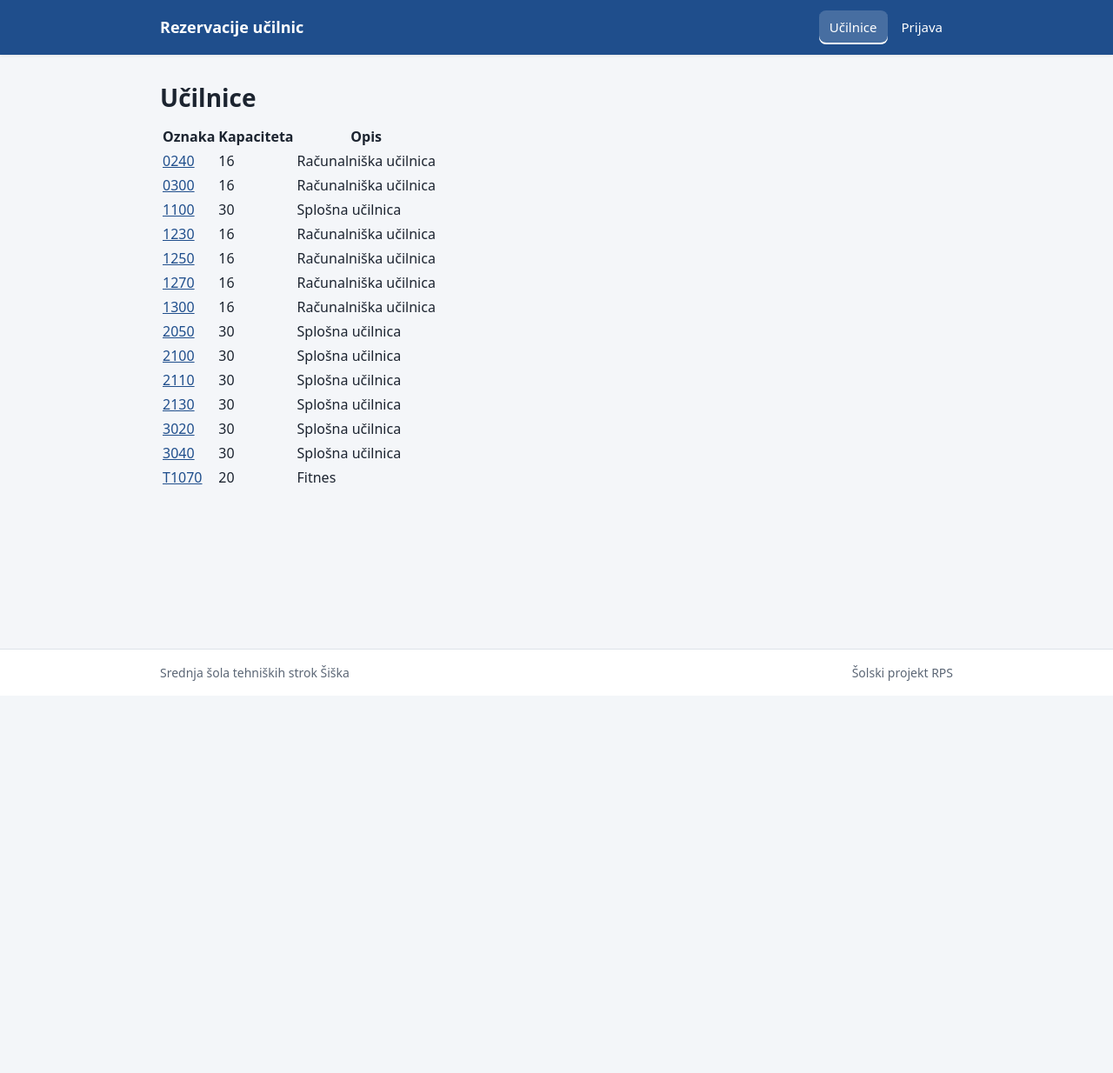
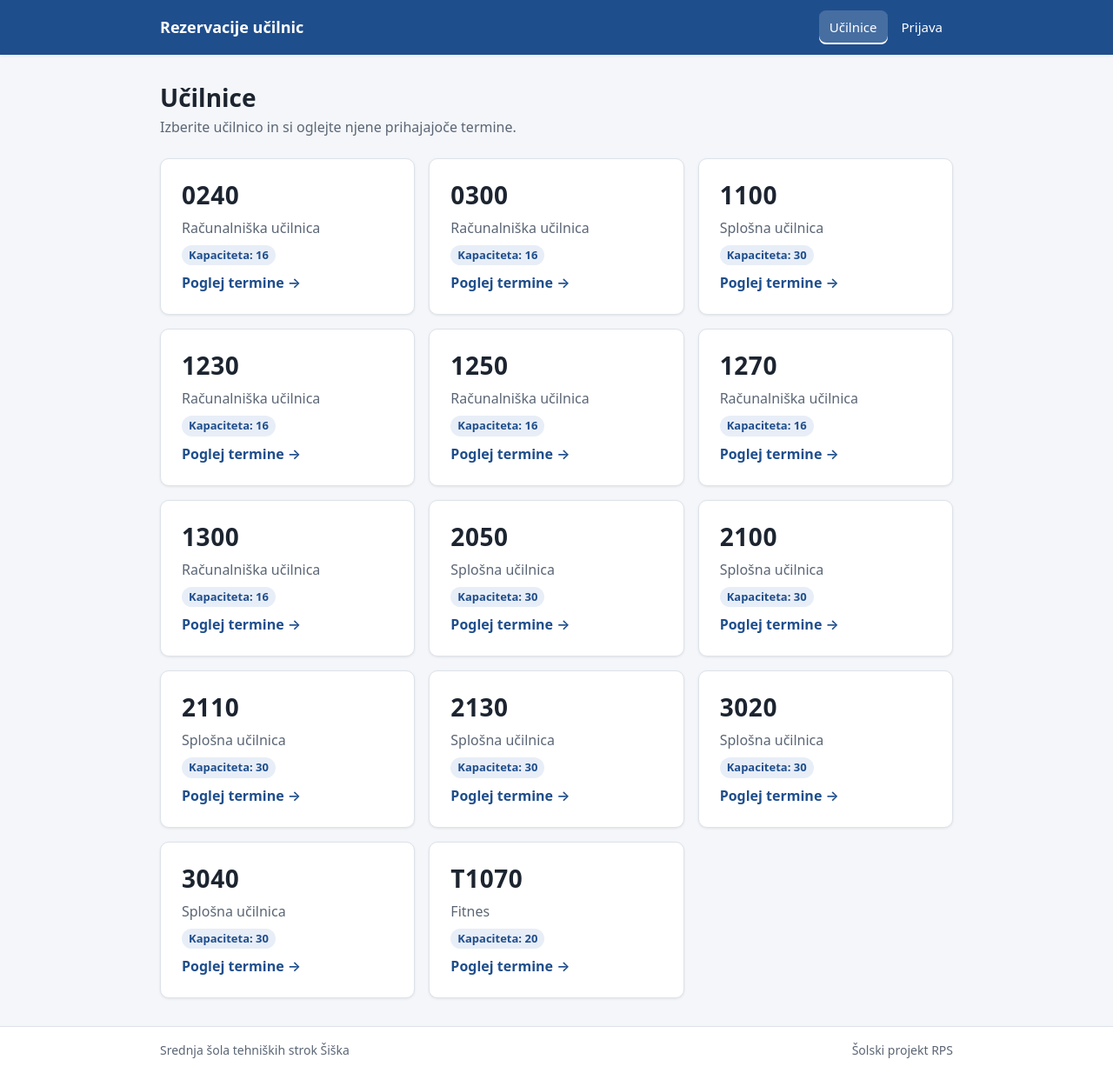
Before and after one commit to lukacibasek/rezervacija_ucilnic, a Django app: page / in a window 1280 px wide. Shown: the whole page at 87% size. Before the commit the page ends 783 px from the top, so only its background shows below. Run offline with Django 5.2, Linux system fonts and the light colour scheme; data comes from the database, SQL or seed files in the repository.

Commit message:
Seznam učilnic kot mreža kartic, nova glava strani učilnice
Co-Authored-By: Claude Opus 5.5 <noreply@anthropic.com>

```diff
--- a/rezervacije/templates/rezervacije/ucilnica_list.html
+++ b/rezervacije/templates/rezervacije/ucilnica_list.html
@@ -3,25 +3,30 @@
 {% block title %}Učilnice | Rezervacije učilnic{% endblock %}
 
 {% block content %}
-  <h1>Učilnice</h1>
+  <div class="page-header">
+    <div>
+      <h1>Učilnice</h1>
+      <p class="muted">Izberite učilnico in si oglejte njene prihajajoče termine.</p>
+    </div>
+  </div>
+
   {% if ucilnice %}
-    <div class="tabela">
-      <table>
-        <thead>
-          <tr><th>Oznaka</th><th>Kapaciteta</th><th>Opis</th></tr>
-        </thead>
-        <tbody>
-          {% for ucilnica in ucilnice %}
-            <tr>
-              <td><a href="{{ ucilnica.get_absolute_url }}">{{ ucilnica.oznaka }}</a></td>
-              <td>{{ ucilnica.kapaciteta }}</td>
-              <td>{{ ucilnica.opis|truncatechars:80 }}</td>
-            </tr>
-          {% endfor %}
-        </tbody>
-      </table>
+    <ul class="grid">
+      {% for ucilnica in ucilnice %}
+        <li>
+          <article class="room-card">
+            <h2 class="room-card__code">{{ ucilnica.oznaka }}</h2>
+            <p class="room-card__desc">{{ ucilnica.opis|default:"Brez opisa"|truncatechars:90 }}</p>
+            <span class="badge">Kapaciteta: {{ ucilnica.kapaciteta }}</span>
+            <a class="room-card__link" href="{{ ucilnica.get_absolute_url }}">Poglej termine<span class="visually-hidden"> učilnice {{ ucilnica.oznaka }}</span> &rarr;</a>
+          </article>
+        </li>
+      {% endfor %}
+    </ul>
+  {% else %}
+    <div class="card empty">
+      <h2>Ni učilnic</h2>
+      <p>Trenutno ni na voljo nobene učilnice. Ko jih bo administrator dodal, se bodo prikazale tukaj.</p>
     </div>
-  {% else %}
-    <p class="prazno">Trenutno ni na voljo nobene učilnice. Ko jih bo administrator dodal, se bodo prikazale tukaj.</p>
   {% endif %}
 {% endblock %}
```
Also changed, not shown: rezervacije/templates/rezervacije/ucilnica_detail.html (+17 -13 lines).
